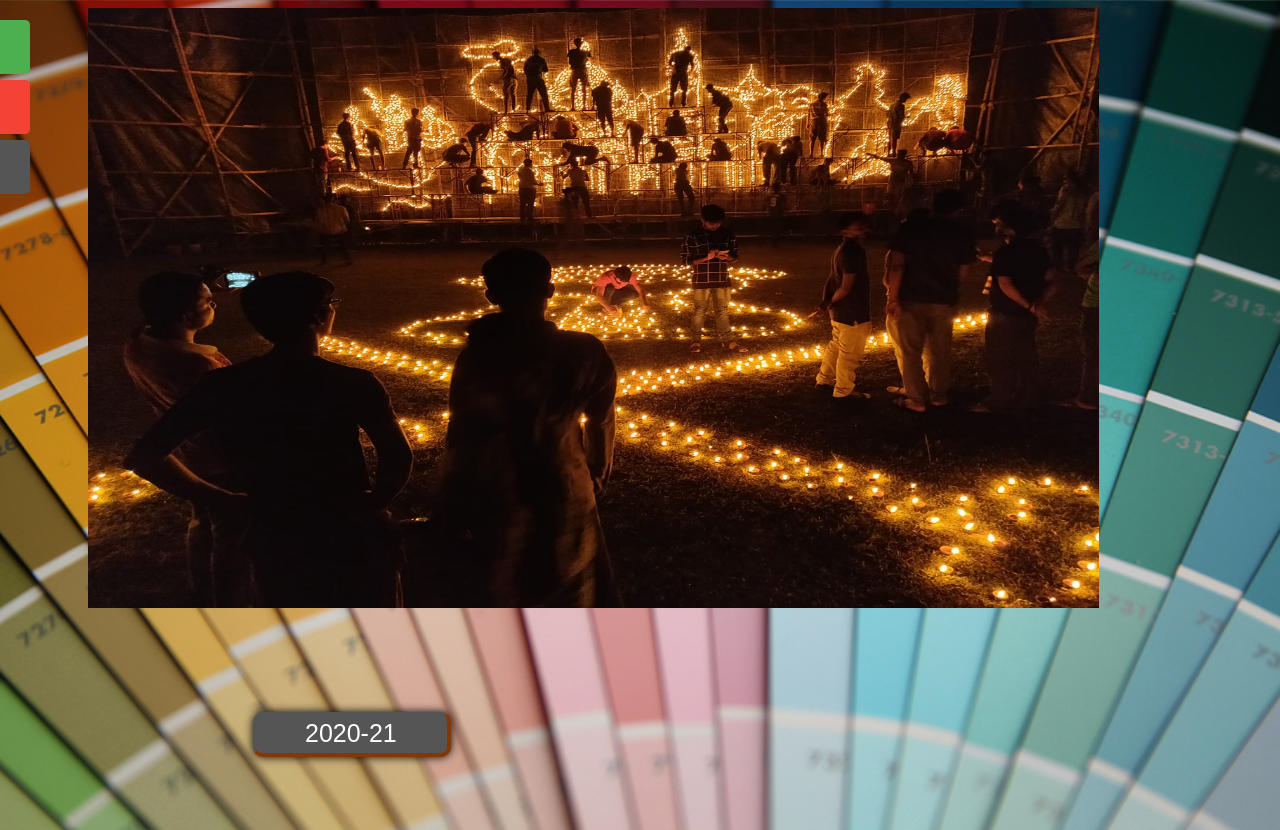
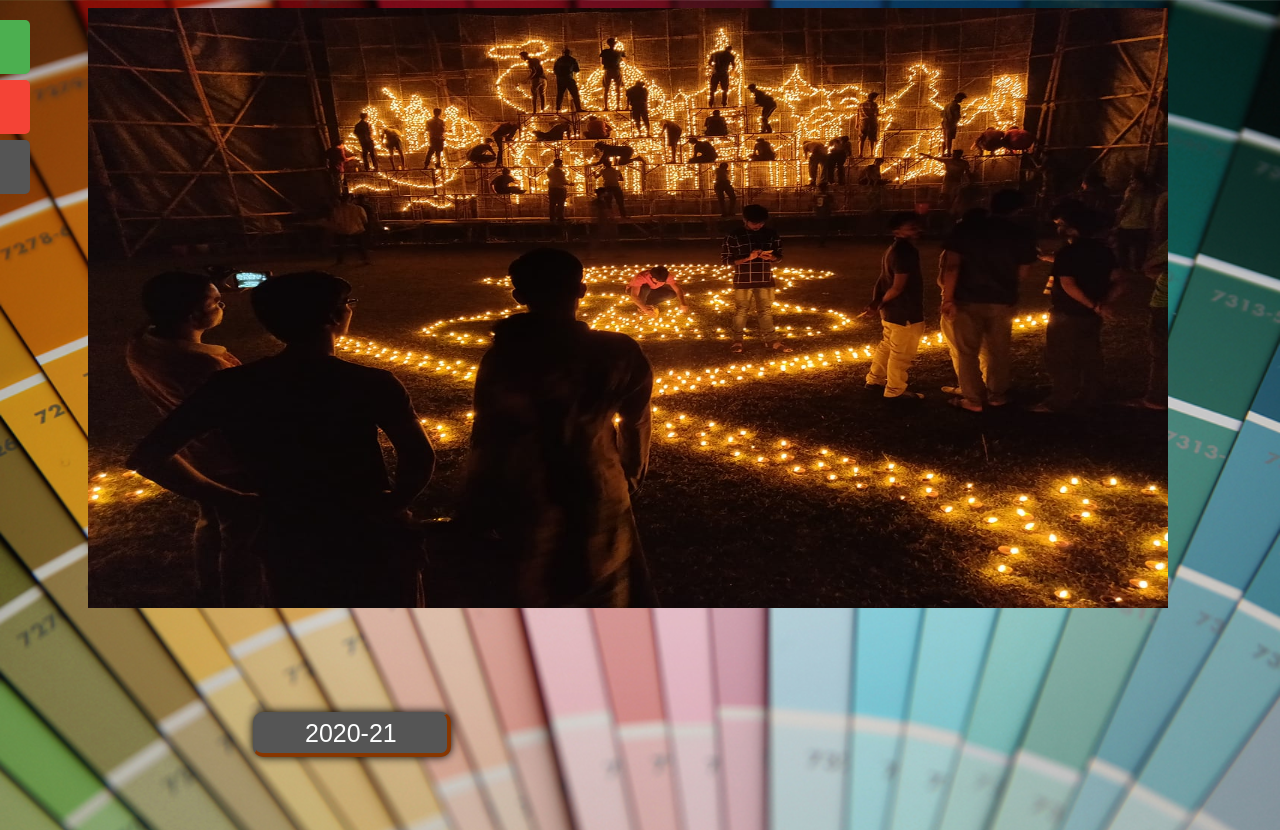
Before and after one commit to Shiva-Surya/Shiva-Surya.github.io, a plain HTML site: page index.html in a window 1280 px wide. Shown: the top 830 px of the page. Drawn offline with Linux system fonts and the light colour scheme.

Commit message:
Update css.css

```diff
--- a/css.css
+++ b/css.css
@@ -20,7 +20,7 @@ html {
 
 /* Slideshow container */
 .slideshow-container {
-  max-width: 80%;
+  max-width: 1080px;
   position: relative;
   margin: auto;
   margin-left:10vh;
```
